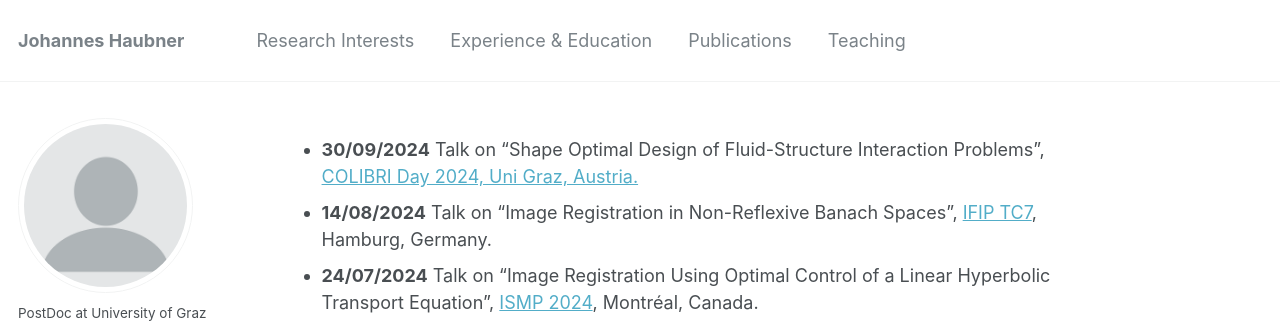
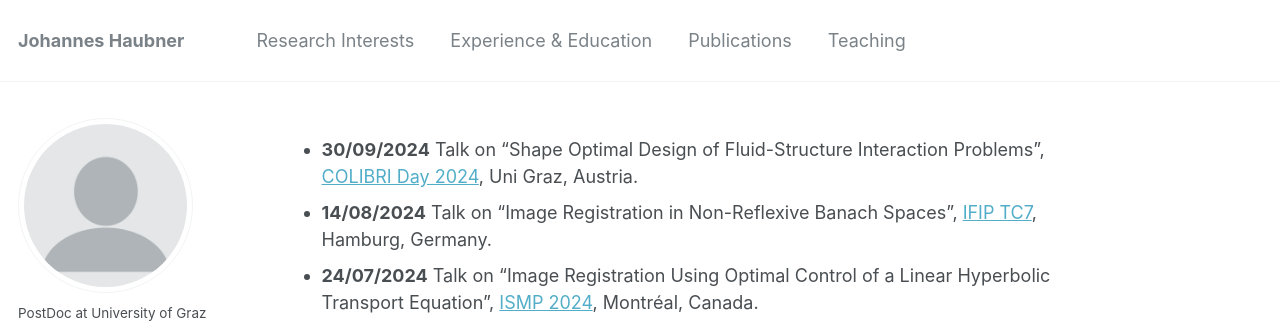
Before and after one commit to JohannesHaubner/johanneshaubner.github.io, a Jekyll site: the page built from _pages/about.md, in a window 1280 px wide. Shown: the top 329 px of the page. Built offline with Jekyll 4.4.1, drawn with Linux system fonts in a browser that asks for light colours.

```diff
--- a/_pages/about.md
+++ b/_pages/about.md
@@ -8,7 +8,7 @@ redirect_from:
   - /about.html
 ---
 
-- **30/09/2024** Talk on "Shape Optimal Design of Fluid-Structure Interaction Problems", <a href="https://www.uni-graz.at/de/veranstaltungen/colibri-day/">COLIBRI Day 2024, Uni Graz, Austria.
+- **30/09/2024** Talk on "Shape Optimal Design of Fluid-Structure Interaction Problems", <a href="https://www.uni-graz.at/de/veranstaltungen/colibri-day/">COLIBRI Day 2024</a>, Uni Graz, Austria.
 - **14/08/2024** Talk on "Image Registration in Non-Reflexive Banach Spaces", <a href="https://www.conferences.uni-hamburg.de/event/301/">IFIP TC7</a>, Hamburg, Germany.
 - **24/07/2024** Talk on "Image Registration Using Optimal Control of a Linear Hyperbolic Transport Equation", <a href="https://ismp2024.gerad.ca/schedule/PS7/-74">ISMP 2024</a>, Montr&eacute;al, Canada.
 - **09/05/2024** Talk on "Learning Mesh Motion Techniques with Application to Fluid-Structure Interaction", <a href="https://www.imperial.ac.uk/ammp/seminars--events/ammp-research-group-seminars/lc2-learning-computation-control-seminar/">LC2 Seminar</a>, Imperial College London, UK.
```
